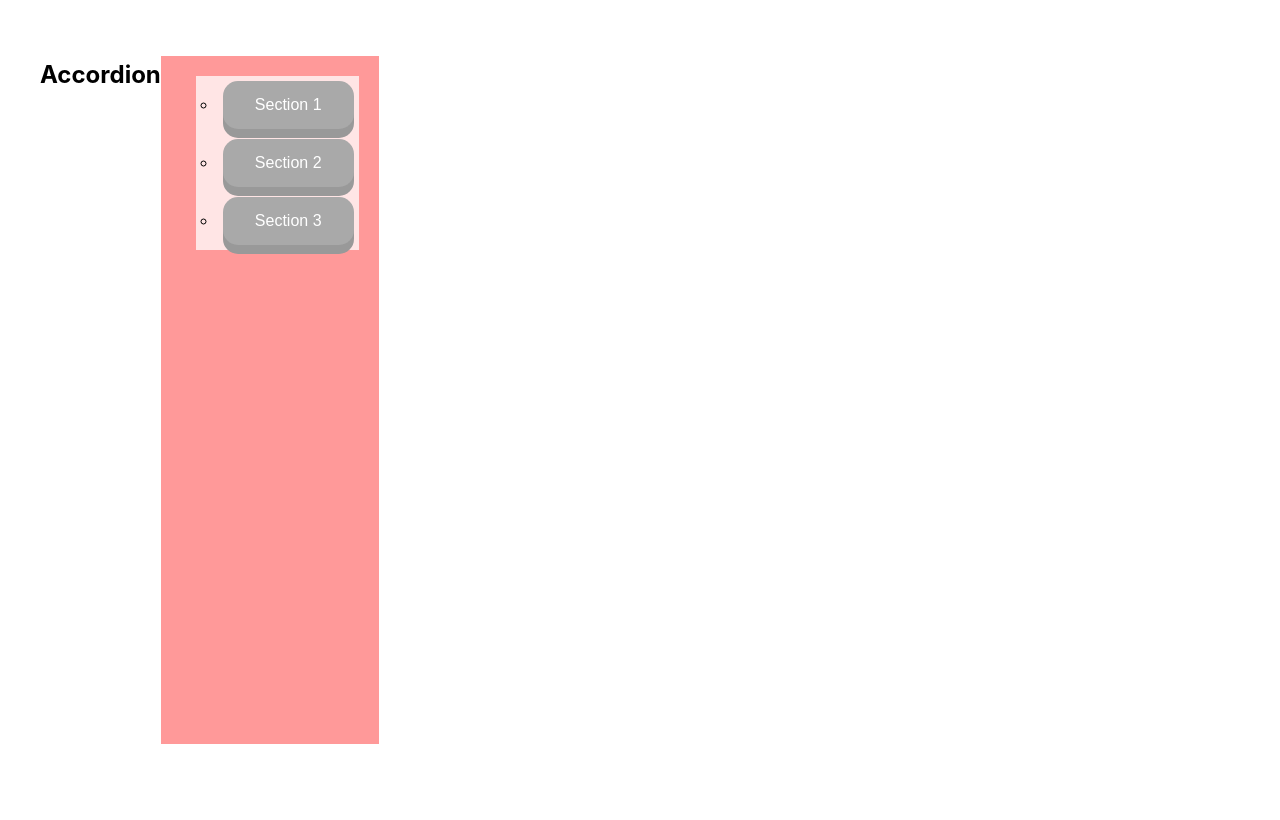
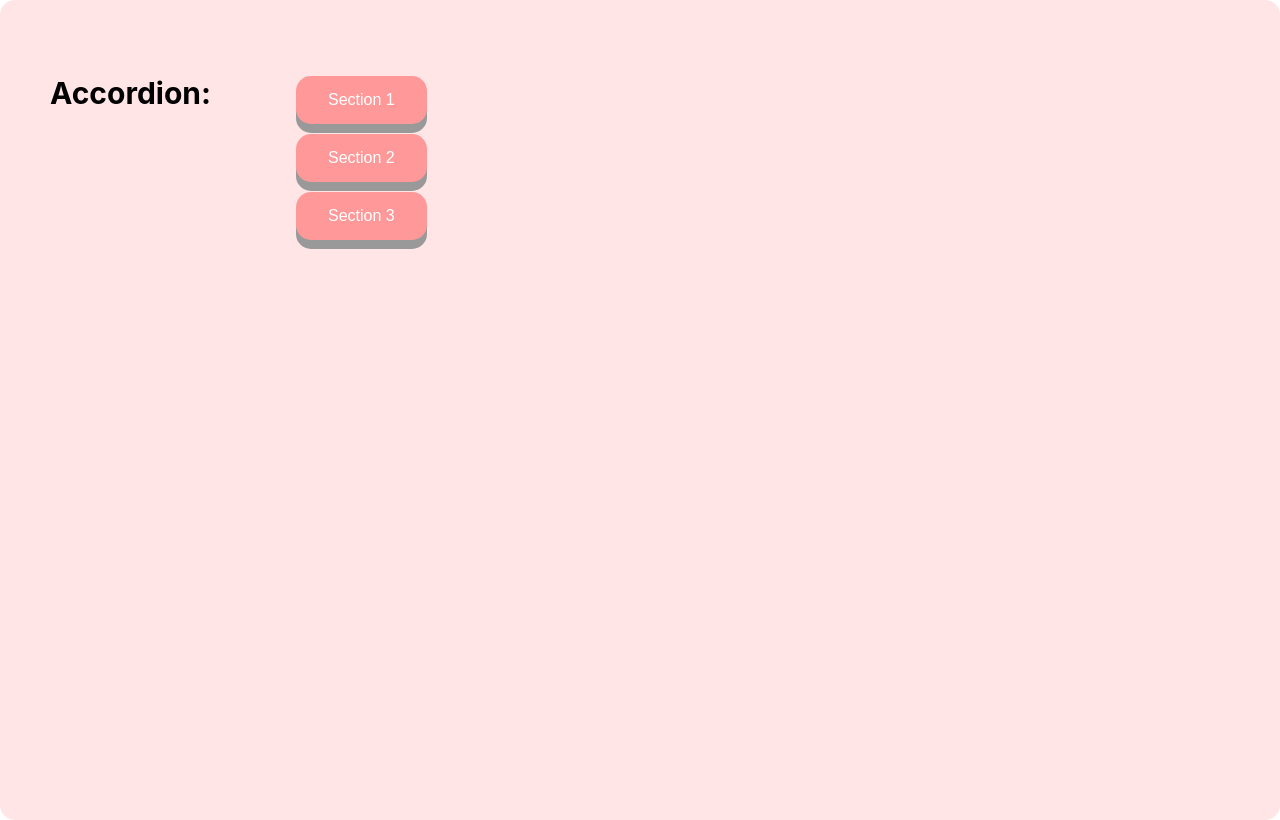
Before and after one commit to cpedersen/react-playground, a React (Create React App) app: page / in a window 1280 px wide. Built offline with nearby package versions, Linux system fonts and the light colour scheme.

Commit message:
Improved Accordian styling

```diff
--- a/src/App.js
+++ b/src/App.js
@@ -8,6 +8,7 @@ import HelloWorld from './state-drills/HelloWorld';
 import Bomb from './state-drills/Bomb';
 import RouletteGun from './state-drills/RouletteGun';
 import Accordion from './state-drills/Accordian';
+import './state-drills/Accordian.css';
 import './App.css';
 
 /*class App extends Component {
@@ -113,13 +114,11 @@ const sections = [
   },
 ];
 
-
-
 class App extends Component {
   render() {
     return (
       <div className="App">
-        <h2>Accordion</h2>
+        <h2 className="accordian-header">Accordion: </h2>
         <Accordion sections={sections} />
       </div>
     );
--- a/src/state-drills/Accordian.css
+++ b/src/state-drills/Accordian.css
@@ -1,5 +1,10 @@
+.accordian-header {
+    font-size: 30px;
+    padding-right: 0;
+}
+
 button {
-    background: darkgray;
+    background: #ff9999;;
     border: none;
     color: white;
     padding: 15px 32px;
@@ -11,16 +16,16 @@ button {
     box-shadow: 0 9px #999;
     border: none;
     outline: none;
-    /*box-shadow: 0 8px 16px 0 rgba(0,0,0,0.2), 0 6px 20px 0 rgba(0,0,0,0.19);*/
 }
 
-ul {
-    background: #ff9999;
-    padding: 20px 20px 0px 0px;
+div {
+    background: #ffe5e5;
+    padding: 5px 5px 5px 5px;
+    border-radius: 15px;
   }
 
 li {
-    list-style-type: circle;
+    list-style-type: none;
     list-style-position: inside;
     margin: 0 5 0 5;
     padding: 5 5 5 5;
--- a/src/state-drills/Accordian.js
+++ b/src/state-drills/Accordian.js
@@ -18,6 +18,7 @@ class Accordian extends Component {
     render() {
         console.log(this.state);
         return (
+            <div>
                 <ul className='Accordion'>
                     {this.props.sections.map((section, idx) => {
                         return (
@@ -34,6 +35,7 @@ class Accordian extends Component {
                         )
                     })}
                 </ul>
+            </div>
         )
     }
 
```
Lines whose indentation alone changed are shown as unchanged.
